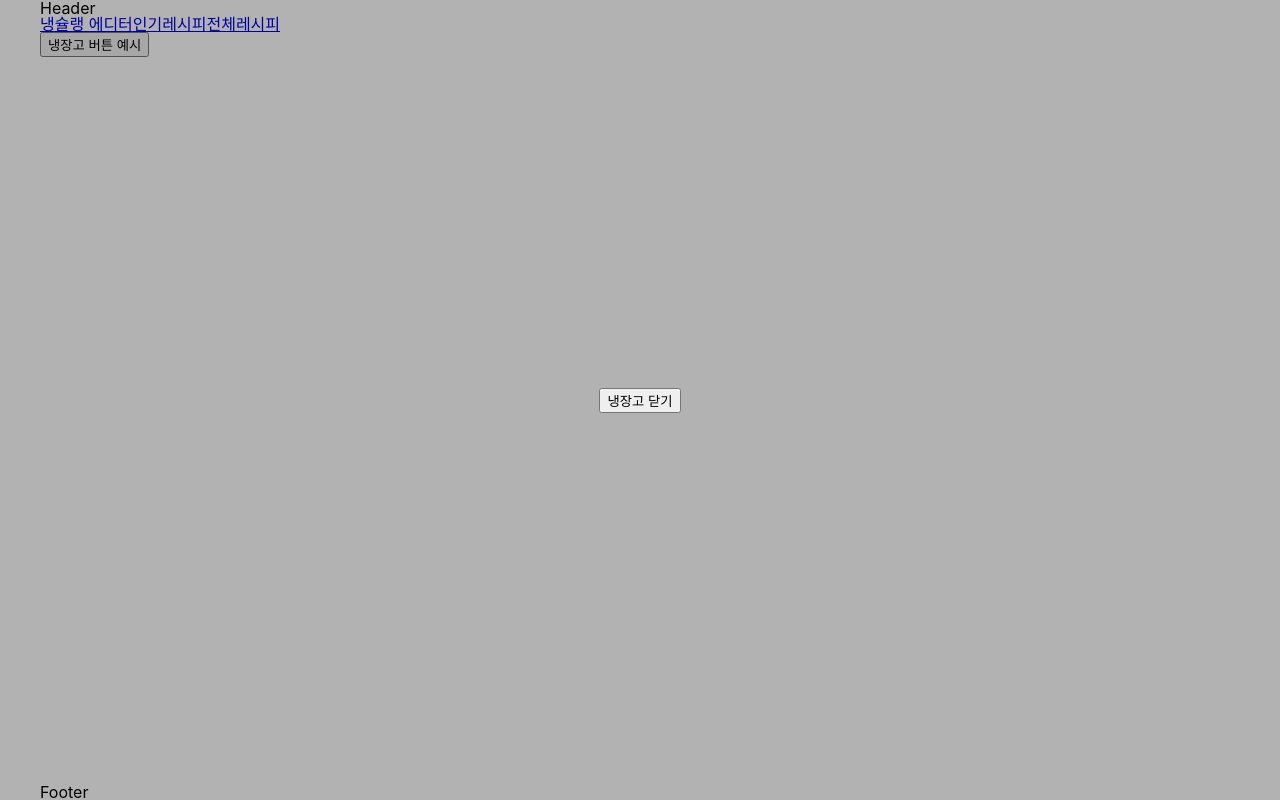
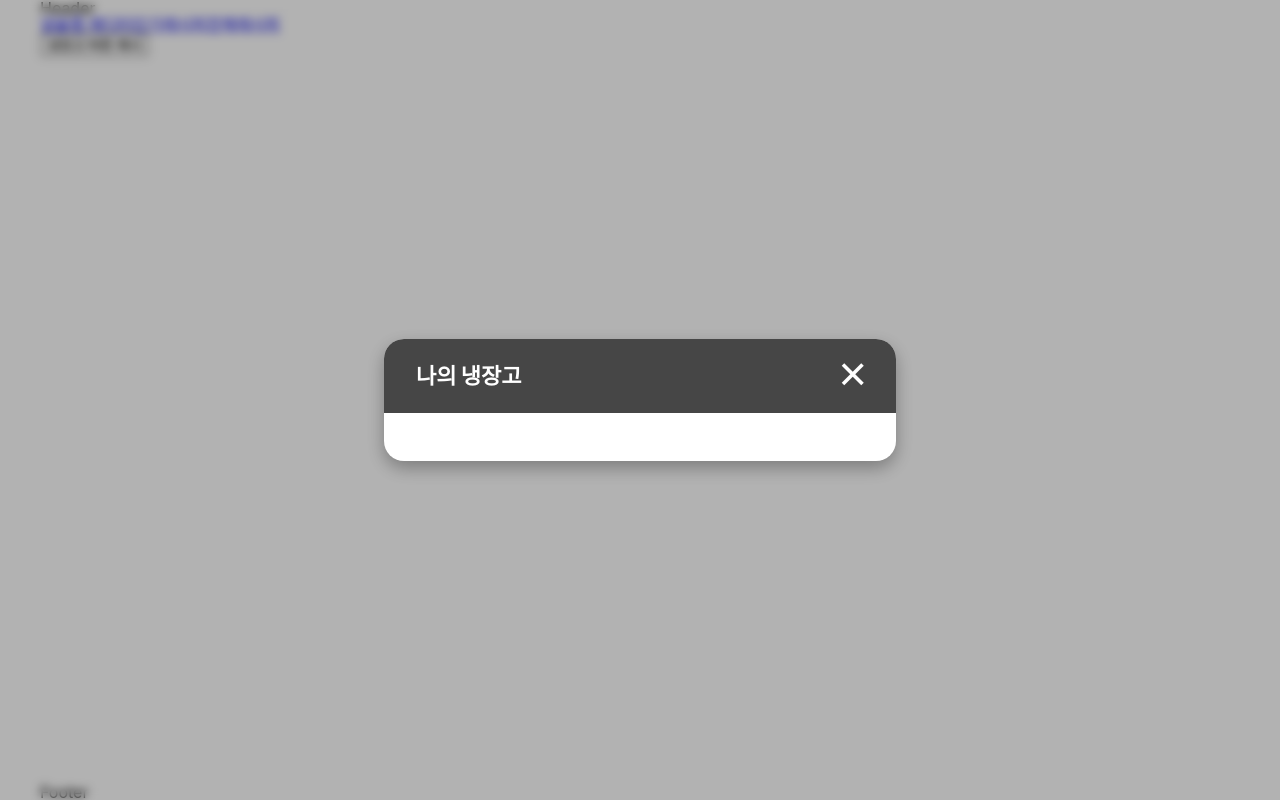
Before and after one commit to helloleesul/our-home-michelin, a React (Create React App) app: page /recipe/1 in a window 1280 px wide. Both pictures are taken after a click on the button "냉장고 버튼 예시". Built offline with nearby package versions, Linux system fonts and the light colour scheme.

Commit message:
design: 모달 스타일, 이름 변경 및 아이콘 추가

```diff
--- /dev/null
+++ b/src/assets/CloseIcon.js
@@ -0,0 +1,26 @@
+import React from "react";
+
+function CloseIcon({ color }) {
+  return (
+    <svg
+      width="23"
+      height="23"
+      viewBox="0 0 23 23"
+      fill="none"
+      xmlns="http://www.w3.org/2000/svg"
+    >
+      <path
+        d="M2 1.58398L21.4985 21.0825"
+        stroke={color}
+        stroke-width="3.58593"
+      />
+      <path
+        d="M21.498 1.58398L1.99955 21.0825"
+        stroke={color}
+        stroke-width="3.58593"
+      />
+    </svg>
+  );
+}
+
+export default CloseIcon;
--- a/src/components/MyFridge.js
+++ b/src/components/MyFridge.js
@@ -1,9 +1,17 @@
 import React from "react";
+import CloseIcon from "../assets/CloseIcon";
+import { Header, Content } from "./MyFridge.style";
 
 function MyFridge({ onClose }) {
   return (
     <>
-      <button onClick={onClose}>냉장고 닫기</button>
+      <Header>
+        <h3>나의 냉장고</h3>
+        <button onClick={onClose}>
+          <CloseIcon color="#fff" />
+        </button>
+      </Header>
+      <Content></Content>
     </>
   );
 }
--- /dev/null
+++ b/src/components/MyFridge.style.js
@@ -0,0 +1,29 @@
+import { css } from "@emotion/react";
+import styled from "@emotion/styled";
+
+const padding = css({
+  padding: "1.5rem 2rem",
+});
+
+export const Header = styled.header`
+  ${padding}
+  color: #fff;
+  background-color: #464646;
+  display: flex;
+  justify-content: space-between;
+  align-items: center;
+  h3 {
+    font-size: 22px;
+    font-weight: 900;
+  }
+  button {
+    background: none;
+    border: none;
+    padding: 0;
+    cursor: pointer;
+  }
+`;
+
+export const Content = styled.div`
+  ${padding}
+`;
--- a/src/components/common/Modal.js
+++ /dev/null
@@ -1,21 +0,0 @@
-import React from "react";
-import { createPortal } from "react-dom";
-import { ModalContainer, ModalBg, ModalBox } from "./Modal.style";
-
-function Modal({ children, handleShowModal }) {
-  return (
-    <>
-      {handleShowModal &&
-        createPortal(
-          <ModalBg>
-            <ModalContainer>
-              <ModalBox>{children}</ModalBox>
-            </ModalContainer>
-          </ModalBg>,
-          document.body
-        )}
-    </>
-  );
-}
-
-export default Modal;
--- a/src/components/common/Modal.style.js
+++ /dev/null
@@ -1,18 +0,0 @@
-import styled from "@emotion/styled";
-
-export const ModalBg = styled.div`
-  position: fixed;
-  width: 100vw;
-  height: 100vh;
-  top: 0;
-  background: rgba(0, 0, 0, 0.3);
-`;
-
-export const ModalContainer = styled.div`
-  display: flex;
-  justify-content: center;
-  align-items: center;
-  height: 100%;
-`;
-
-export const ModalBox = styled.div``;
--- /dev/null
+++ b/src/components/common/PortalModal.js
@@ -0,0 +1,21 @@
+import React from "react";
+import { createPortal } from "react-dom";
+import * as Modal from "./PortalModal.style";
+
+function PortalModal({ children, handleShowModal, size }) {
+  return (
+    <>
+      {handleShowModal &&
+        createPortal(
+          <Modal.Background>
+            <Modal.Wrap>
+              <Modal.Box size={size}>{children}</Modal.Box>
+            </Modal.Wrap>
+          </Modal.Background>,
+          document.body
+        )}
+    </>
+  );
+}
+
+export default PortalModal;
--- /dev/null
+++ b/src/components/common/PortalModal.style.js
@@ -0,0 +1,32 @@
+import styled from "@emotion/styled";
+
+export const Background = styled.div`
+  position: fixed;
+  width: 100vw;
+  height: 100vh;
+  top: 0;
+  background: rgba(0, 0, 0, 0.3);
+  backdrop-filter: blur(5px);
+`;
+
+export const Wrap = styled.div`
+  display: flex;
+  justify-content: center;
+  align-items: center;
+  height: 100%;
+`;
+
+export const Box = styled.div(({ size }) => ({
+  backgroundColor: "#fff",
+  borderRadius: "20px",
+  overflow: "hidden",
+  boxShadow: "0px 7px 18px 0px rgba(0, 0, 0, 0.3)",
+  width:
+    size === "sm"
+      ? "20%"
+      : size === "md"
+      ? "40%"
+      : size === "lg"
+      ? "60%"
+      : "20%",
+}));
--- a/src/pages/RecipeDetail.js
+++ b/src/pages/RecipeDetail.js
@@ -1,19 +1,19 @@
 import React, { useState } from "react";
 // import { createPortal } from "react-dom";
-import Modal from "../components/common/Modal";
+import PortalModal from "../components/common/PortalModal";
 import MyFridge from "../components/MyFridge";
 
 function RecipeDetail(props) {
-  // 냉장고 버튼은 생성되면 App의 라우터나 Layout에 추가할 예정, 또는 필요한 페이지컴포넌트마다 불러올 예정
+  // 냉장고 컴포넌트(버튼, 모달)은 생성되면 App의 라우터나 Layout에 추가할 예정, 또는 필요한 페이지컴포넌트마다 불러올 예정
   const [showModal, setShowModal] = useState(false);
 
   return (
     <div>
       {/* 임시 작업용 버튼 */}
       <button onClick={() => setShowModal(true)}>냉장고 버튼 예시</button>
-      <Modal handleShowModal={showModal}>
+      <PortalModal handleShowModal={showModal} size="md">
         <MyFridge onClose={() => setShowModal(false)} />
-      </Modal>
+      </PortalModal>
     </div>
   );
 }
```
